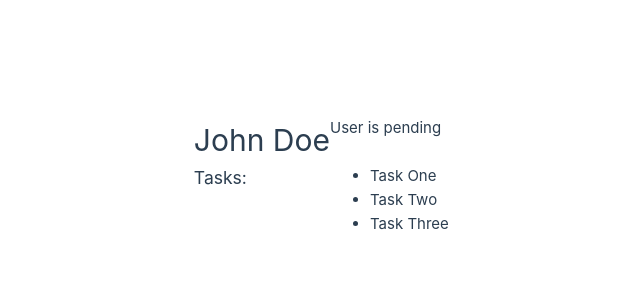
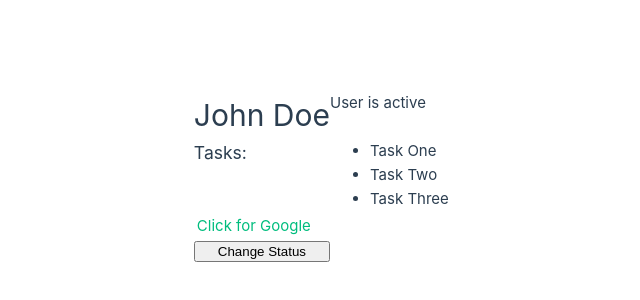
Before and after one commit to Tolian500/Vue.js-Crash-cource, a Vue app: page / in a window 1280 px wide. Shown: the part 224-524 px from the top of the page, without its empty margins (310-950 px from the left). Built offline with nearby package versions, Linux system fonts and the light colour scheme.

Commit message:
introdution done

```diff
--- a/src/App.vue
+++ b/src/App.vue
@@ -3,10 +3,23 @@
   data() {
     return {
       name: 'John Doe',
-      status: 'pending',
-      tasks: ['Task One', 'Task Two', 'Task Three']
+      status: 'active',
+      tasks: ['Task One', 'Task Two', 'Task Three'],
+      link: 'https://google.com',
+    };
+  },
+  methods: {
+    toggleStatus() {
+      if (this.status === 'active') {
+        this.status = 'pending';
+      } else if (this.status === 'pending') {
+        this.status = 'inactive';
+      } else {
+        this.status = 'active';
+      }
     }
   }
+
 }
 
 </script>
@@ -24,5 +37,13 @@
     <li v-for="task in tasks" :key="task">{{ task }}</li>
 
   </ul>
+  <!-- <a v-bind:href="link">Click for Google</a> -->
+  <a :href="link">Click for Google</a>
+
+  <br />
+
+  <!-- <button v-on:click="toggleStatus">Change Status</button> -->
+  <button @click="toggleStatus">Change Status</button>
+
 
 </template>
```
